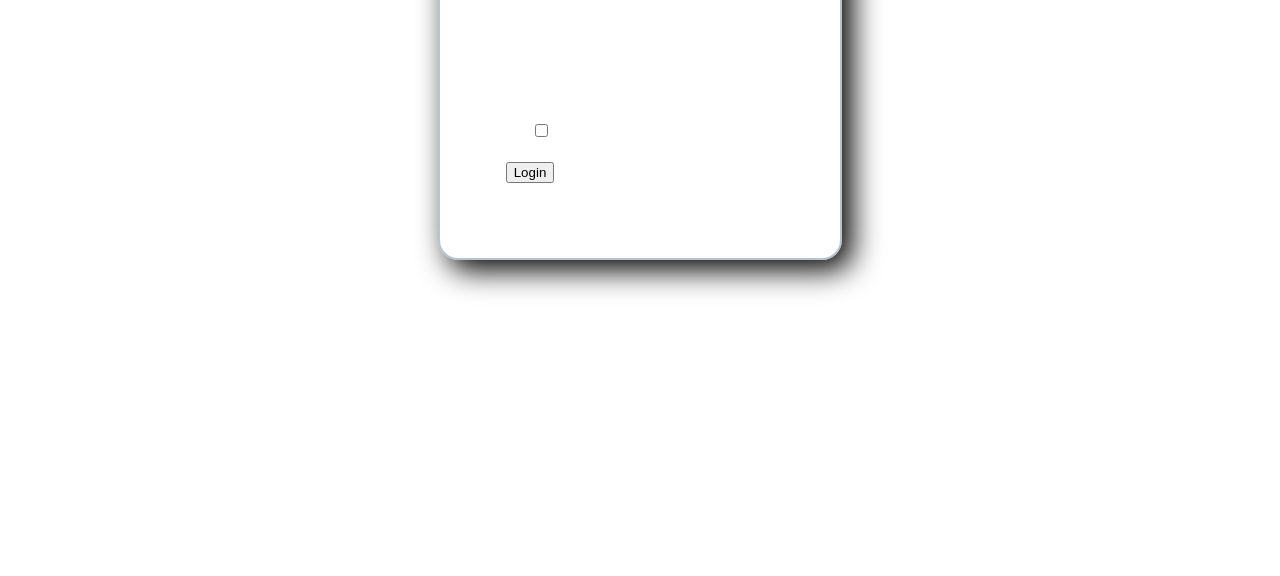
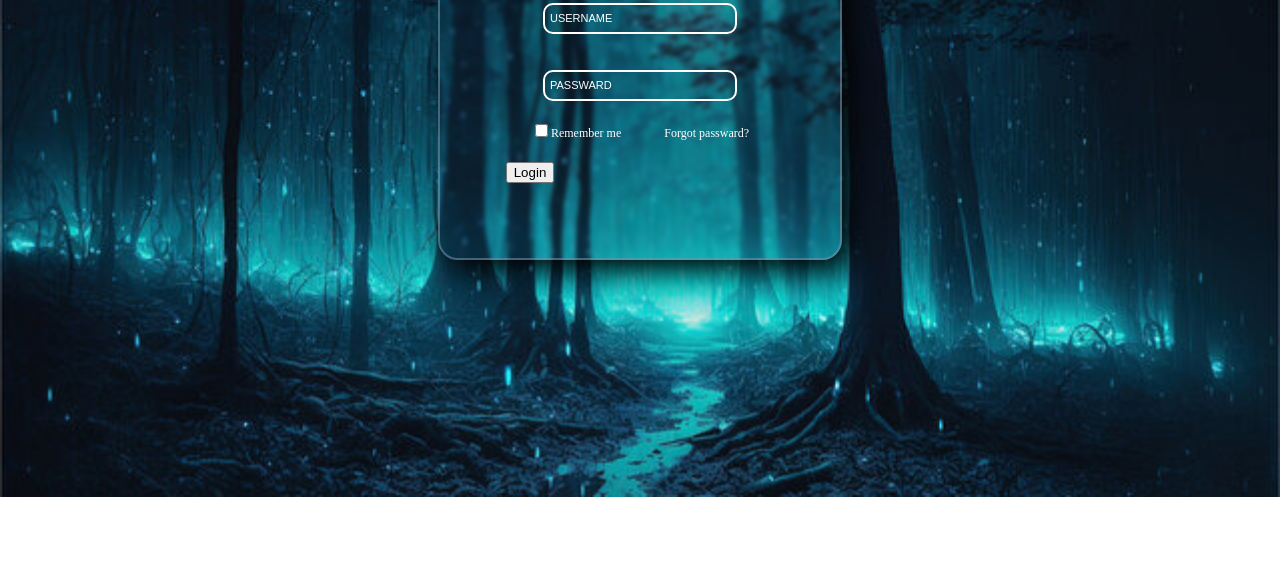
Before and after one commit to 227Varun/jeevans, a plain HTML site: page index.html in a window 1280 px wide. Shown: the part 224-800 px from the top of the page. Drawn offline with Linux system fonts and the light colour scheme.

Commit message:
Update style.css

```diff
--- a/style.css
+++ b/style.css
@@ -1,5 +1,5 @@
 body{
-    background-image: url(L.jpg);
+    background-image: url(vj.jpg);
     background-repeat: no-repeat;
     background-size:  100%;
     }
```
